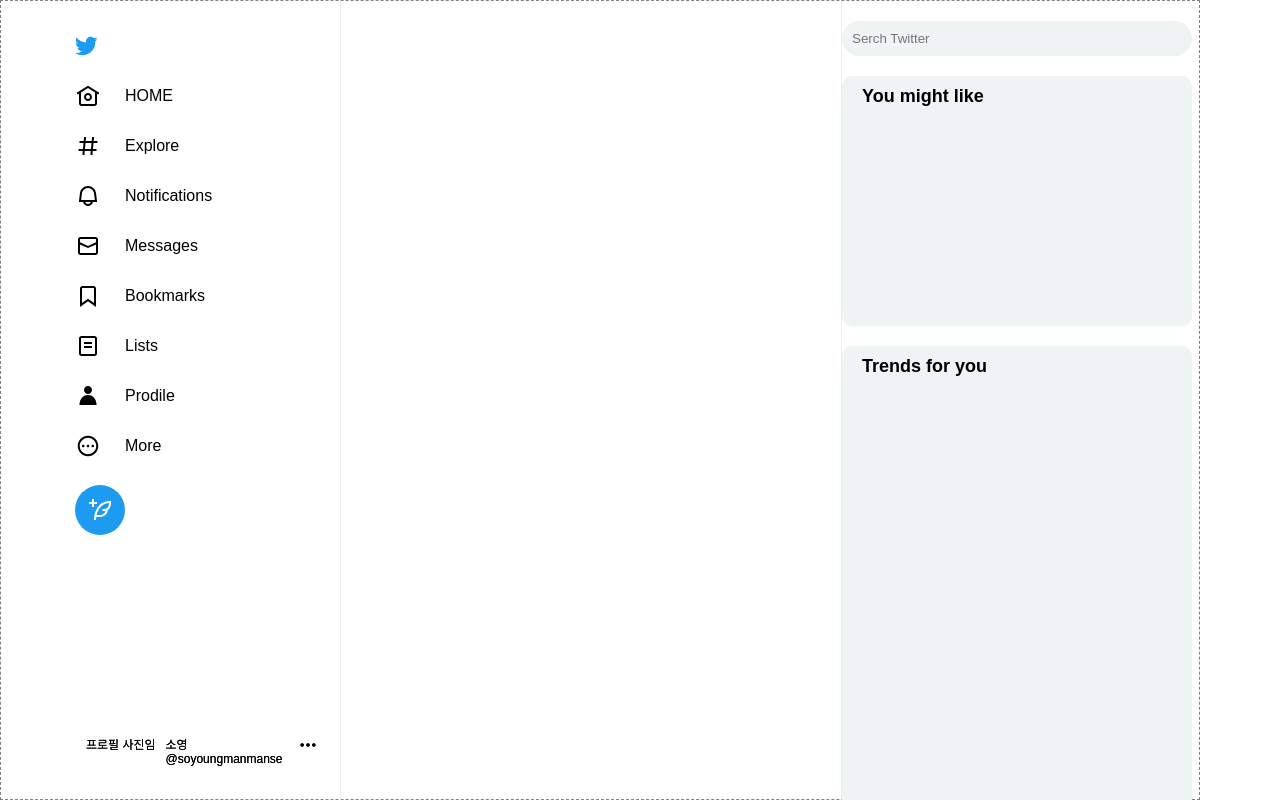
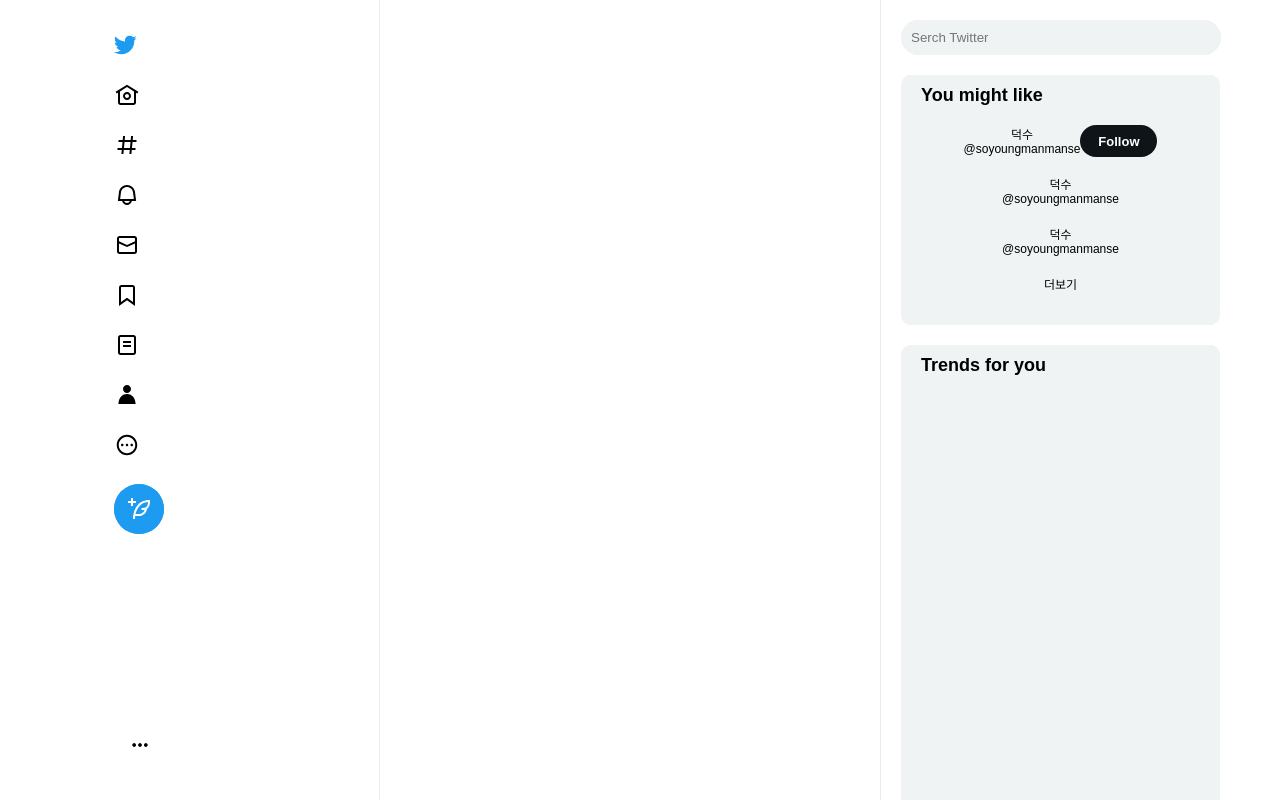
Before and after one commit to GeuDayGa5Jo/clone-frontend, a React (Create React App) app: page /home in a window 1280 px wide. Shown: the top 800 px of the page. Built offline with nearby package versions, Linux system fonts and the light colour scheme.

Commit message:
[소영] 페이지 중앙 정렬 및 버튼 수정

```diff
--- a/src/components/Banner.jsx
+++ b/src/components/Banner.jsx
@@ -1,5 +1,6 @@
 import React from "react";
 import styled from "styled-components";
+import Button from "../elem/Button";
 
 const Banner = () => {
   return (
@@ -7,9 +8,36 @@
       <SearchBox>
         <input type="text" name="serch" placeholder="Serch Twitter" />
       </SearchBox>
+
       <BannerBox>
         <h2>You might like</h2>
+        <UserCard>
+          <p>
+            덕수
+            <br />
+            @soyoungmanmanse
+          </p>
+          <Button theme="follow">Follow</Button>
+        </UserCard>
+        <UserCard>
+          <p>
+            덕수
+            <br />
+            @soyoungmanmanse
+          </p>
+        </UserCard>
+        <UserCard>
+          <p>
+            덕수
+            <br />
+            @soyoungmanmanse
+          </p>
+        </UserCard>
+        <UserCard>
+          <p>더보기</p>
+        </UserCard>
       </BannerBox>
+
       <BannerBox2>
         <h2>Trends for you</h2>
       </BannerBox2>
@@ -20,7 +48,7 @@
 export default Banner;
 
 const Container = styled.div`
-  width: 180px;
+  width: 320px;
   margin-left: 840px;
   height: 100%;
   border-left: 1px solid #ebebebd5;
@@ -28,11 +56,10 @@
 
 const SearchBox = styled.div`
   border: none;
-  width: 160px;
-  margin-bottom: 20px;
-  margin-top: 20px;
+  width: 100%;
+  padding: 20px;
   & input {
-    width: 350px;
+    width: 320px;
     border: none;
     border-radius: 20px;
     padding: 10px;
@@ -42,12 +69,15 @@
 `;
 
 const BannerBox = styled.div`
-  width: 350px;
+  width: 100%;
   height: 250px;
-  margin: 0 auto;
+  /* margin: 0 auto; */
+  margin-left: 20px;
+  margin-bottom: 20px;
   border-radius: 10px;
   background-color: #eff3f4;
-  margin-bottom: 20px;
+  display: grid;
+  grid-template-rows: 1fr 1fr 1fr 1fr;
   & h2 {
     margin-left: 10px;
     padding: 10px;
@@ -56,11 +86,14 @@
 `;
 
 const BannerBox2 = styled.div`
-  width: 350px;
+  width: 100%;
   height: 500px;
   margin: 0 auto;
+  margin-left: 20px;
   border-radius: 10px;
   background-color: #eff3f4;
+  display: grid;
+  grid-template-rows: 1fr 1fr 1fr;
   & h2 {
     margin-left: 10px;
     padding: 10px;
@@ -69,7 +102,15 @@
 `;
 
 const UserCard = styled.div`
-  width: 220px;
-  height: 100px;
-  background-color: gray;
+  width: 100%;
+  height: 50px;
+  margin: 0 auto;
+  display: flex;
+  justify-content: center;
+  text-align: center;
+  & :hover {
+    width: 100%;
+    height: 100%;
+    background-color: gray;
+  }
 `;
--- a/src/components/Header.jsx
+++ b/src/components/Header.jsx
@@ -197,11 +197,18 @@
   margin-left: 60px;
   position: fixed;
   border-right: 1px solid #ebebebd5;
+  @media screen and (max-width: 1292px) {
+    p {
+      display: none;
+      opacity: 0;
+    }
+  }
 `;
 
 const Size2 = styled.div`
   width: 24px;
   height: 24px;
+
   /* & :hover {
     color: white;
   } */
@@ -217,6 +224,10 @@
     text-align: left;
     justify-content: left;
   }
+  /* @media screen and (max-width: 1292px) {
+    position: fixed;
+    left: 0;
+  } */
 `;
 
 const Size = styled.button`
@@ -232,6 +243,7 @@
   align-items: center;
   &:hover {
     background-color: #dddddd88;
+    transition: all 0.5s;
     cursor: pointer;
   }
 `;
@@ -252,6 +264,7 @@
   align-items: center;
   & :hover {
     cursor: pointer;
+    transition: all 0.5s;
   }
 `;
 
@@ -270,6 +283,7 @@
   justify-content: center;
   align-items: center;
   & :hover {
+    transition: all 0.5s;
     background-color: #afd1f7;
     cursor: pointer;
   }
@@ -281,7 +295,6 @@
   padding: 15px;
   display: flex;
   justify-content: flex-start;
-
   & p {
     text-align: lefts;
     color: black;
@@ -298,6 +311,7 @@
   bottom: 30px;
   justify-content: center;
   & div:hover {
+    transition: all 0.5s;
     background-color: #dddddd88;
     border-radius: 50px;
     cursor: pointer;
--- a/src/components/Layout.jsx
+++ b/src/components/Layout.jsx
@@ -15,10 +15,18 @@
 export default Layout;
 
 const LayoutDiv = styled.div`
+  position: absolute;
+  left: 50%;
+  transform: translateX(-50%);
   width: 1200px;
-  display: flex;
-  border: 1px dashed gray;
-  justify-content: left;
-  margin: 0 auto;
+  /* border: 1px dashed gray; */
   height: 100vh;
+  @media screen and (max-width: 1292px) {
+    Header {
+      p {
+        display: none;
+        opacity: 0;
+      }
+    }
+  }
 `;
--- a/src/elem/Button.jsx
+++ b/src/elem/Button.jsx
@@ -23,9 +23,9 @@
           background-color: rgb(15, 20, 25);
           border-radius: 25px;
           color: white;
-          font-size: 18px;
-          width: 110px;
-          height: 45px;
+          font-size: 13px;
+          width: 77px;
+          height: 32px;
           font-weight: 700;
         `;
       case "tweet-sm":
```
